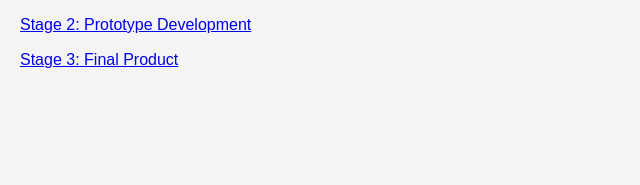
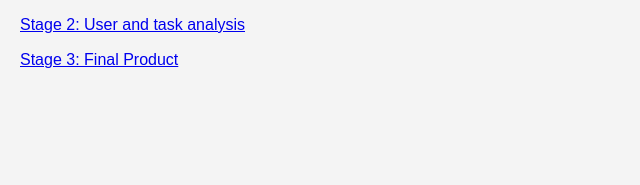
Before and after one commit to wiirijofct/ipm-g17, a plain HTML site: page stages/stages.html in a window 1280 px wide. Shown: the part 259-444 px from the top of the page, 0-640 px from the left. Drawn offline with Linux system fonts and the light colour scheme.

Commit message:
typo fix

```diff
--- a/stages/stages.html
+++ b/stages/stages.html
@@ -23,7 +23,7 @@
         <h2>Stages of the Project</h2>
         <ul>
             <li><a href="stage1/G_17_stage1.pdf" download>Stage 1: Initial Proposal</a></li>
-            <li><a href="stage2/G_17_stage2.pdf" download>Stage 2: Prototype Development</a></li>
+            <li><a href="stage2/G_17_stage2.pdf" download>Stage 2: User and task analysis</a></li>
             <li><a href="stage3.html">Stage 3: Final Product</a></li>
         </ul>
     </section>
```
